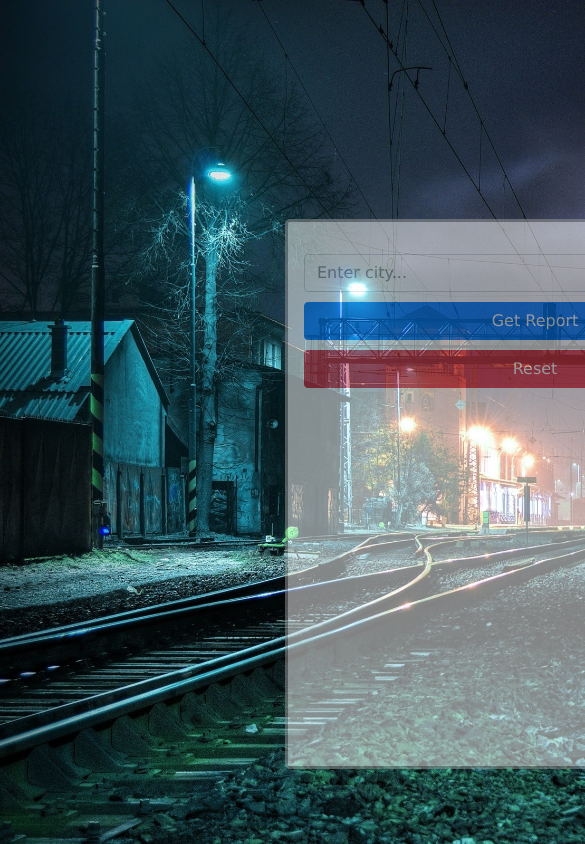
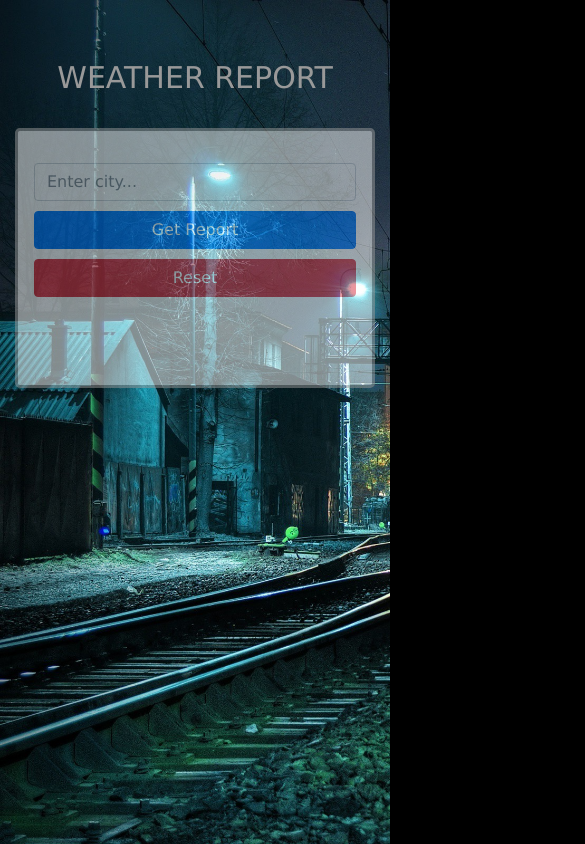
Before and after one commit to shubham860/Javascript-practice, a plain HTML site: page index.html in a window 390 px wide. Shown: the top 844 px of the page, 585 px wide, since content can reach past the window. Drawn offline with nearby package versions, Linux system fonts and the light colour scheme.

Commit message:
update-1

```diff
--- a/assests/css/stylesheet.css
+++ b/assests/css/stylesheet.css
@@ -8,19 +8,42 @@ body{
      font-family: verdana;
     }
 
-
-
+ @media (min-width: 815px )  {
 .jumbotron{
-
-  height: 550px;
-  width: 500px;
+  height: auto;
+  width: 600px;
   background-color:white;
-  margin-left: 270px;
   opacity: 0.51;
   filter: alpha(opacity=50);
   border-style: solid;
   border-color: #999999;
+  margin-left:auto;
+  margin-right: auto;
+   text-align: center;
+   margin-top:auto;
+}
+#main{
+   margin-top: 90px;
+   color:#999999;
+   text-align: center;
+}
+}
 
+@media (max-width:815px){
+  .jumbotron{
+    height: auto;
+    background-color:white;
+    opacity: 0.51;
+    filter: alpha(opacity=50);
+    border-style: solid;
+    border-color: #999999;
+  }
+  #main{
+     margin-top: 60px;
+     color:#999999;
+     text-align: center;
+     font-size: 30px;
+  }
 }
 
 
@@ -29,13 +52,7 @@ body{
     filter: alpha(opacity=100);
 }
 
-.main{
-   margin-top: 20px;
-   color:#999999;
-   margin-left: 750px;
-   margin-right: -800px;
-   text-decoration: underline;
-}
+
 
 .sun{
   opacity: 0.20;
--- a/index.html
+++ b/index.html
@@ -5,7 +5,6 @@
     <!-- Required meta tags -->
     <meta charset="utf-8">
     <meta name="viewport" content="width=device-width, initial-scale=1, shrink-to-fit=no">
-
     <!-- Bootstrap CSS -->
     <link rel="stylesheet" href="https://maxcdn.bootstrapcdn.com/bootstrap/4.0.0-beta.2/css/bootstrap.min.css" integrity="sha384-PsH8R72JQ3SOdhVi3uxftmaW6Vc51MKb0q5P2rRUpPvrszuE4W1povHYgTpBfshb" crossorigin="anonymous">
     <script src="https://code.jquery.com/jquery-3.2.1.slim.min.js" integrity="sha384-KJ3o2DKtIkvYIK3UENzmM7KCkRr/rE9/Qpg6aAZGJwFDMVNA/GpGFF93hXpG5KkN" crossorigin="anonymous"></script>
@@ -14,11 +13,13 @@
     <link rel="stylesheet" type="text/css" href="..\Javascript-practice\assests\css\stylesheet.css">
     <link rel="icon" href="..\Javascript-practice\assests\images\favicon.png" type="image/gif" sizes="16x16">
     </head>
+
   <body>
 
   <div class= "container" class="col-lg-12">
-     <h1 class="main"><b>Weather-Report</b> <img src="..\Javascript-practice\assests\images\sun.png" class="sun" alt="icon"></h1>
-       <div class="jumbotron"  class="col-lg-12" id="j1">
+     <h1 class="display-4" id="main"><b>WEATHER REPORT</b></h1>
+     <br />
+       <div class="jumbotron" id="j1">
          <form onsubmit="event.preventDefault(); Report();">
 
 
@@ -57,8 +58,6 @@
           </div>
   </div>
 
-
-
 <script type="text/javascript" src="..\Javascript-practice\assests\js\script.js"></script>
   </body>
 </html>
```
Also changed, not shown: 1 other file.
